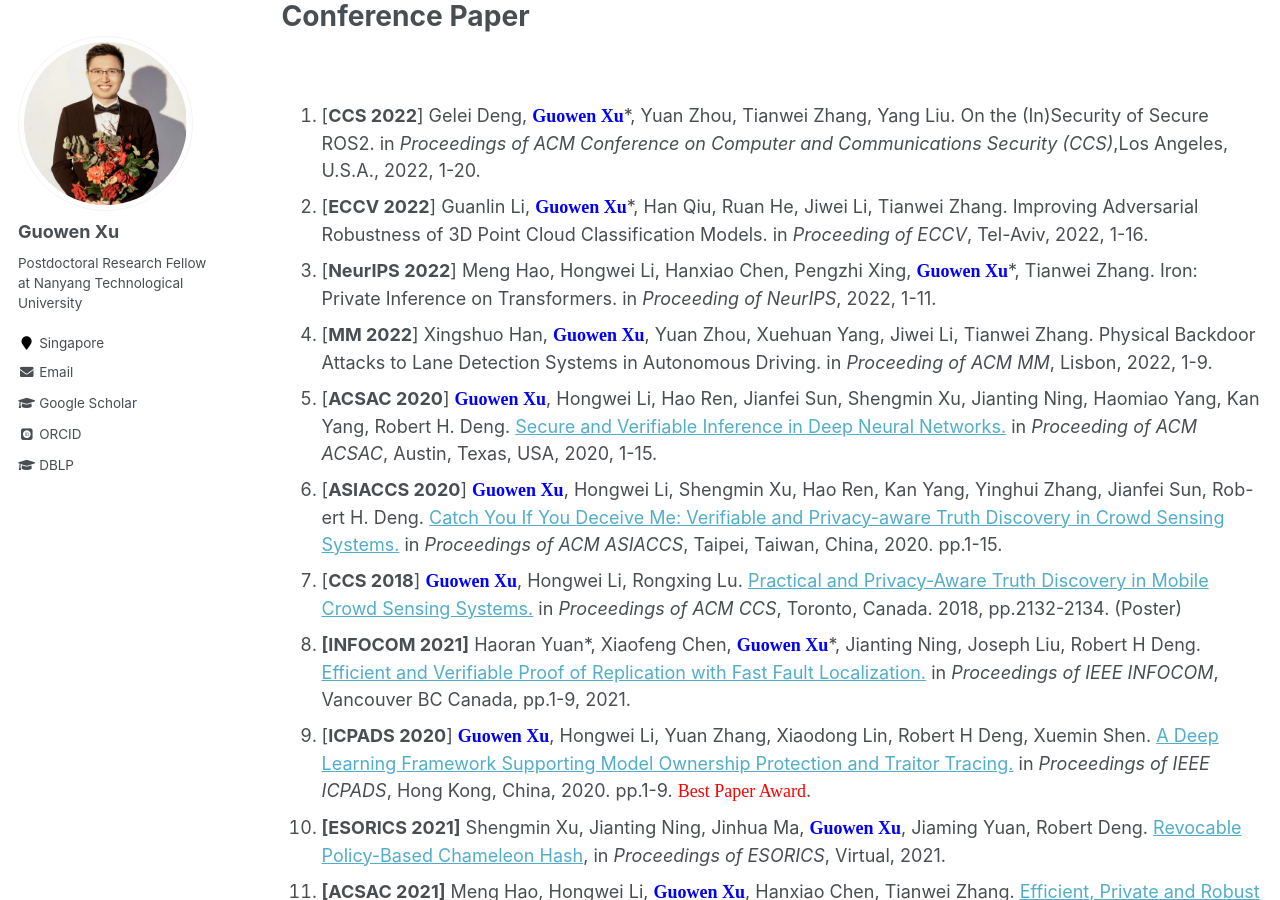
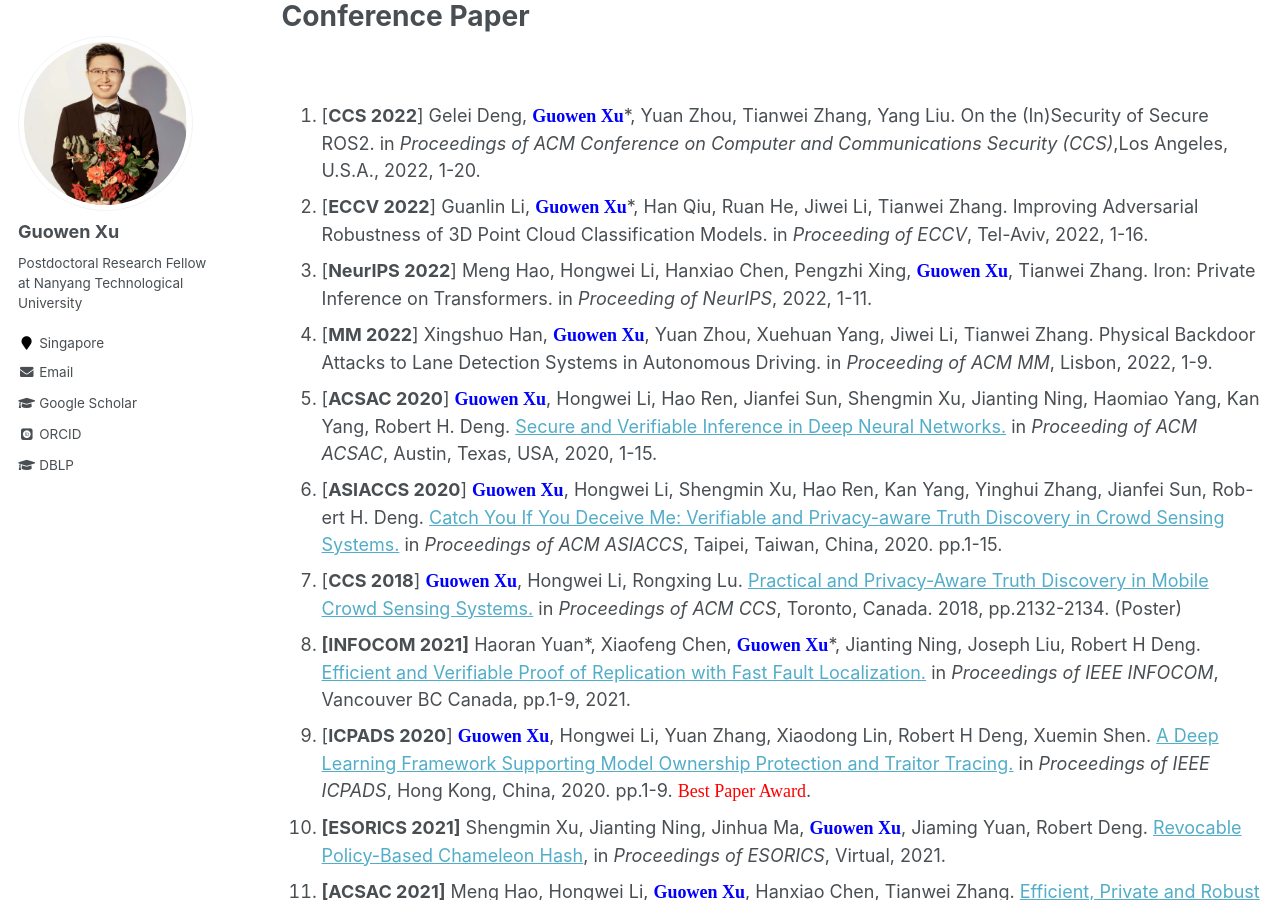
Before and after one commit to Guowen-xu/guowen-xu.github.io, a Jekyll site: the page built from _pages/publications.md, in a window 1280 px wide and 900 px high, scrolled down 2247 px. Built offline with Jekyll 4.4.1, drawn with Linux system fonts in a browser that asks for light colours; some web fonts are replaced.

Commit message:
Update publications.md

```diff
--- a/_pages/publications.md
+++ b/_pages/publications.md
@@ -47,7 +47,7 @@ You can find my articles on my [Google Scholar](https://scholar.google.com.hk/ci
 
 1.  [**CCS 2022**] Gelei Deng, **<font face="Times New Roman" color=blue size=4> Guowen Xu</font>**\*, Yuan Zhou, Tianwei Zhang, Yang Liu. On the (In)Security of Secure ROS2. in *Proceedings of ACM Conference on Computer and Communications Security (CCS)*,Los Angeles, U.S.A., 2022, 1-20.
 3.  [**ECCV 2022**] Guanlin Li, **<font face="Times New Roman" color=blue size=4> Guowen Xu</font>**\*, Han Qiu, Ruan He, Jiwei Li,  Tianwei Zhang. Improving Adversarial Robustness of 3D Point Cloud Classification Models. in *Proceeding of  ECCV*, Tel-Aviv, 2022, 1-16.
-4.  [**NeurIPS 2022**] Meng Hao, Hongwei Li, Hanxiao Chen, Pengzhi Xing, **<font face="Times New Roman" color=blue size=4> Guowen Xu</font>**\*, Tianwei Zhang. Iron: Private Inference on Transformers. in *Proceeding of  NeurIPS*, 2022, 1-11.
+4.  [**NeurIPS 2022**] Meng Hao, Hongwei Li, Hanxiao Chen, Pengzhi Xing, **<font face="Times New Roman" color=blue size=4> Guowen Xu</font>**, Tianwei Zhang. Iron: Private Inference on Transformers. in *Proceeding of  NeurIPS*, 2022, 1-11.
 5.  [**MM 2022**] Xingshuo Han, **<font face="Times New Roman" color=blue size=4> Guowen Xu</font>**, Yuan Zhou, Xuehuan Yang, Jiwei Li,  Tianwei Zhang. Physical Backdoor Attacks to Lane Detection Systems in Autonomous Driving. in *Proceeding of ACM MM*, Lisbon, 2022, 1-9.
 6.  [**ACSAC 2020**] **<font face="Times New Roman" color=blue size=4> Guowen Xu</font>**, Hongwei Li, Hao Ren, Jianfei Sun, Shengmin Xu, Jianting Ning, Haomiao Yang, Kan Yang, Robert H. Deng. [Secure and Verifiable Inference in Deep Neural Networks.](https://dl.acm.org/doi/10.1145/3427228.3427232) in *Proceeding of ACM ACSAC*, Austin, Texas, USA, 2020, 1-15.
 7. [**ASIACCS 2020**] **<font face="Times New Roman" color=blue size=4> Guowen Xu</font>**, Hongwei Li, Shengmin Xu, Hao Ren, Kan Yang, Yinghui Zhang, Jianfei Sun, Rob-ert H. Deng. [Catch You If You Deceive Me: Verifiable and Privacy-aware Truth Discovery in Crowd Sensing Systems.](https://dl.acm.org/doi/abs/10.1145/3320269.3384720) in *Proceedings of ACM ASIACCS*, Taipei, Taiwan, China, 2020. pp.1-15.
```
